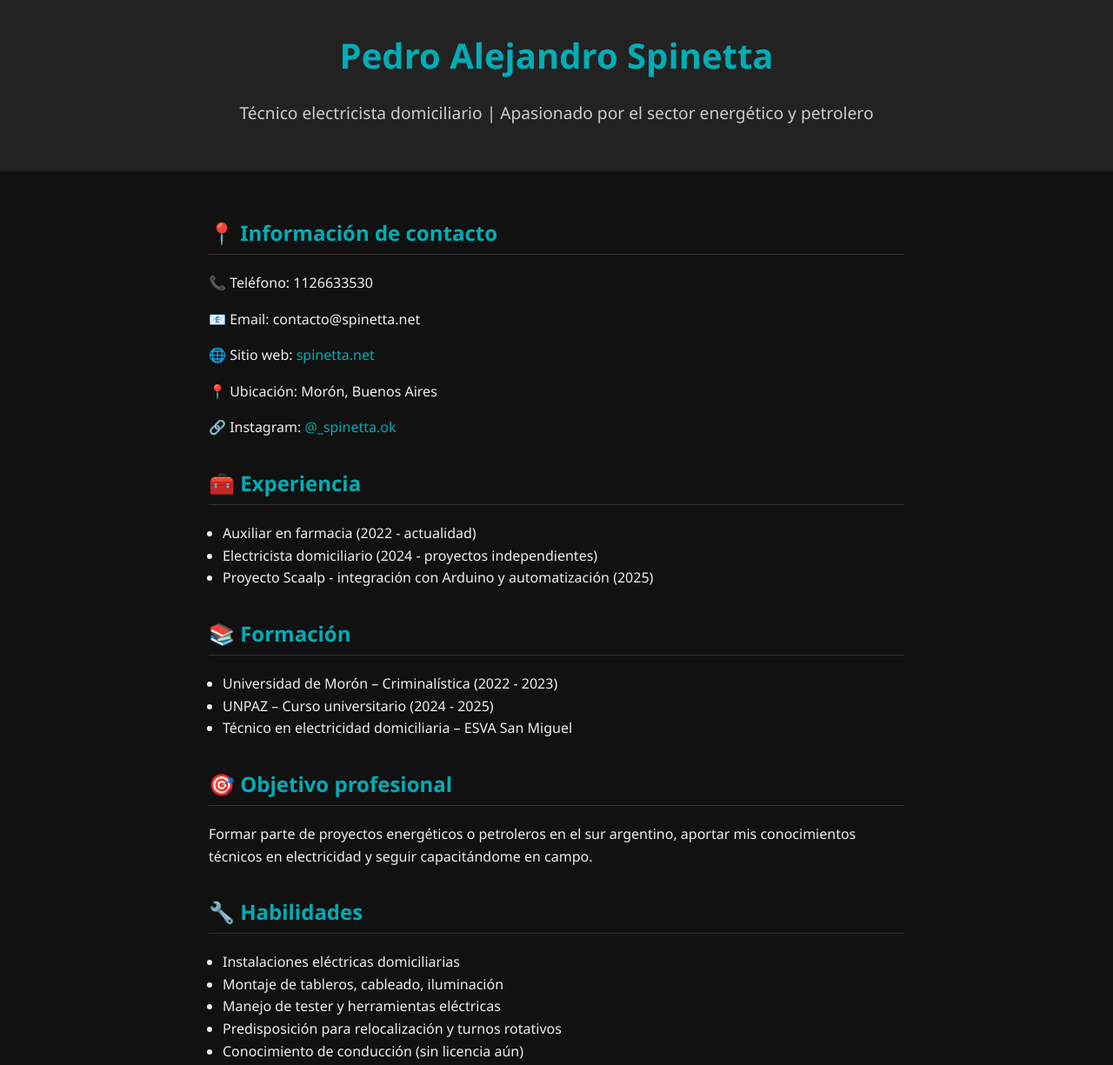
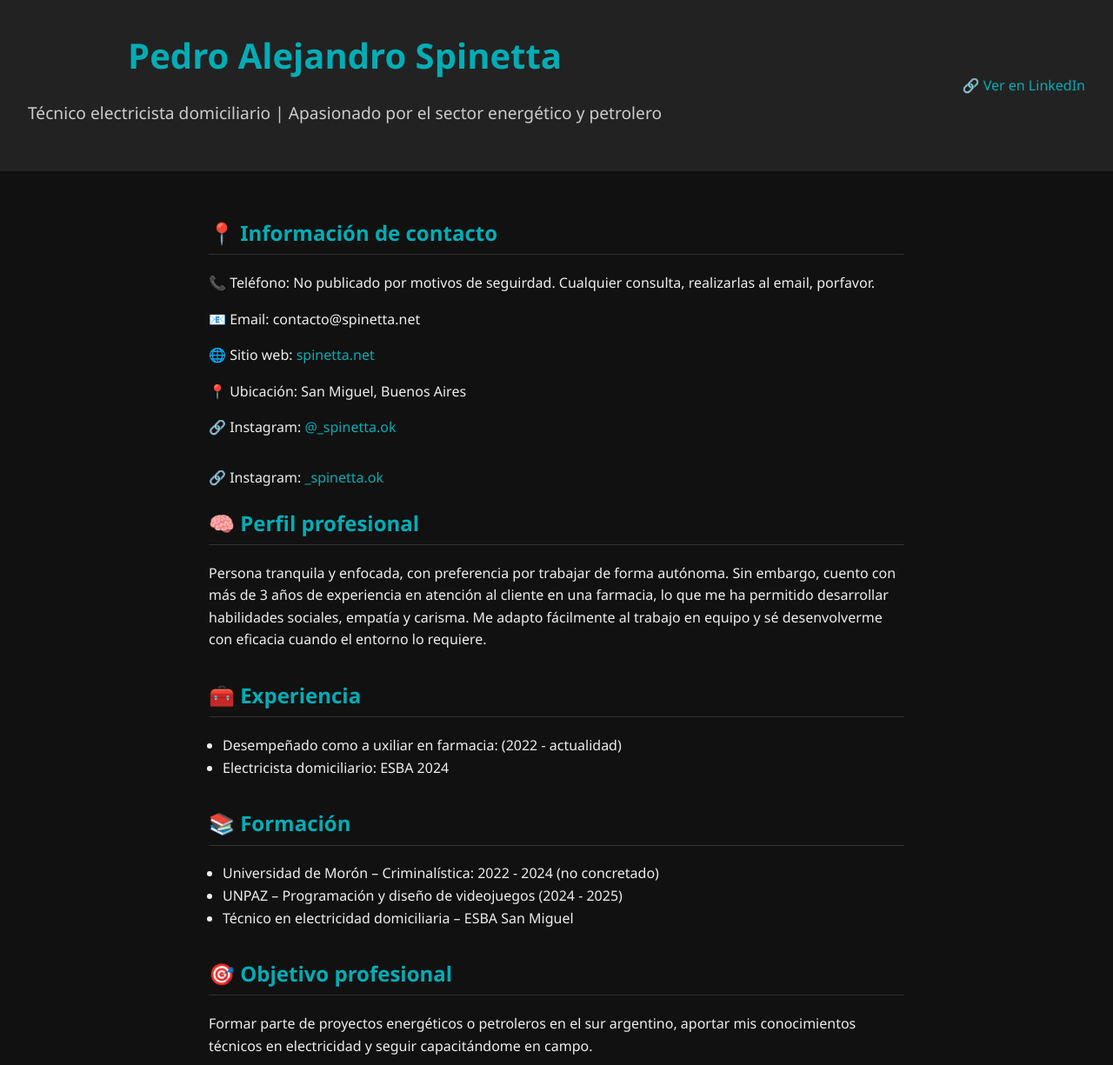
Before and after one commit to GrupoScout/cv, a plain HTML site: page index.html in a window 1280 px wide. Shown: the top 1225 px of the page at 87% size. Drawn offline with Linux system fonts and the light colour scheme.

Commit message:
Update index.html

```diff
--- a/index.html
+++ b/index.html
@@ -75,35 +75,58 @@
   </style>
 </head>
 <body>
-  <header>
-    <h1>Pedro Alejandro Spinetta</h1>
-    <p>Técnico electricista domiciliario | Apasionado por el sector energético y petrolero</p>
-  </header>
+<header>
+  <div style="display: flex; justify-content: space-between; align-items: center; flex-wrap: wrap;">
+    <div>
+      <h1>Pedro Alejandro Spinetta</h1>
+      <p>Técnico electricista domiciliario | Apasionado por el sector energético y petrolero</p>
+    </div>
+    <div>
+      <a href="https://www.linkedin.com/in/pedro-alejandro-spinetta-3a98ba2a1?utm_source=share&utm_campaign=share_via&utm_content=profile&utm_medium=ios_app"
+         target="_blank"
+         style="color: #00adb5; font-size: 1rem; text-decoration: none;">
+        🔗 Ver en LinkedIn
+      </a>
+    </div>
+  </div>
+</header>
+
   <main>
     <section>
       <h2>📍 Información de contacto</h2>
-      <p>📞 Teléfono: 1126633530</p>
+      <p>📞 Teléfono: No publicado por motivos de seguirdad. Cualquier consulta, realizarlas al email, porfavor.</p>
       <p>📧 Email: contacto@spinetta.net</p>
       <p>🌐 Sitio web: <a href="https://spinetta.net">spinetta.net</a></p>
-      <p>📍 Ubicación: Morón, Buenos Aires</p>
+      <p>📍 Ubicación: San Miguel, Buenos Aires</p>
       <p>🔗 Instagram: <a href="https://instagram.com/_spinetta.ok" target="_blank">@_spinetta.ok</a></p>
-    </section>
+    </section><p>🔗 Instagram: <a href="https://www.instagram.com/_spinetta.ok/" target="_blank"> _spinetta.ok</a></p>
+
+    <section>
+  <h2>🧠 Perfil profesional</h2>
+  <p>
+    Persona tranquila y enfocada, con preferencia por trabajar de forma autónoma.
+    Sin embargo, cuento con más de 3 años de experiencia en atención al cliente en una farmacia,
+    lo que me ha permitido desarrollar habilidades sociales, empatía y carisma.
+    Me adapto fácilmente al trabajo en equipo y sé desenvolverme con eficacia
+    cuando el entorno lo requiere.
+  </p>
+</section>
 
     <section>
       <h2>🧰 Experiencia</h2>
       <ul>
-        <li>Auxiliar en farmacia (2022 - actualidad)</li>
-        <li>Electricista domiciliario (2024 - proyectos independientes)</li>
-        <li>Proyecto Scaalp - integración con Arduino y automatización (2025)</li>
+        <li>Desempeñado como a uxiliar en farmacia: (2022 - actualidad)</li>
+        <li>Electricista domiciliario: ESBA 2024 </li>
       </ul>
     </section>
+
 
     <section>
       <h2>📚 Formación</h2>
       <ul>
-        <li>Universidad de Morón – Criminalística (2022 - 2023)</li>
-        <li>UNPAZ – Curso universitario (2024 - 2025)</li>
-        <li>Técnico en electricidad domiciliaria – ESVA San Miguel</li>
+        <li>Universidad de Morón – Criminalística: 2022 - 2024 (no concretado)</li>
+        <li>UNPAZ – Programación y diseño de videojuegos (2024 - 2025)</li>
+        <li>Técnico en electricidad domiciliaria – ESBA San Miguel</li>
       </ul>
     </section>
 
@@ -117,9 +140,13 @@
       <ul>
         <li>Instalaciones eléctricas domiciliarias</li>
         <li>Montaje de tableros, cableado, iluminación</li>
-        <li>Manejo de tester y herramientas eléctricas</li>
+        <li>Manejo de tester, herramientas eléctricas y manuales</li>
         <li>Predisposición para relocalización y turnos rotativos</li>
         <li>Conocimiento de conducción (sin licencia aún)</li>
+        <li>Manejo de paquete Office </li>
+        <li>Manejo de computadora</li>
+        <li></li>
+
       </ul>
     </section>
   </main>
```
